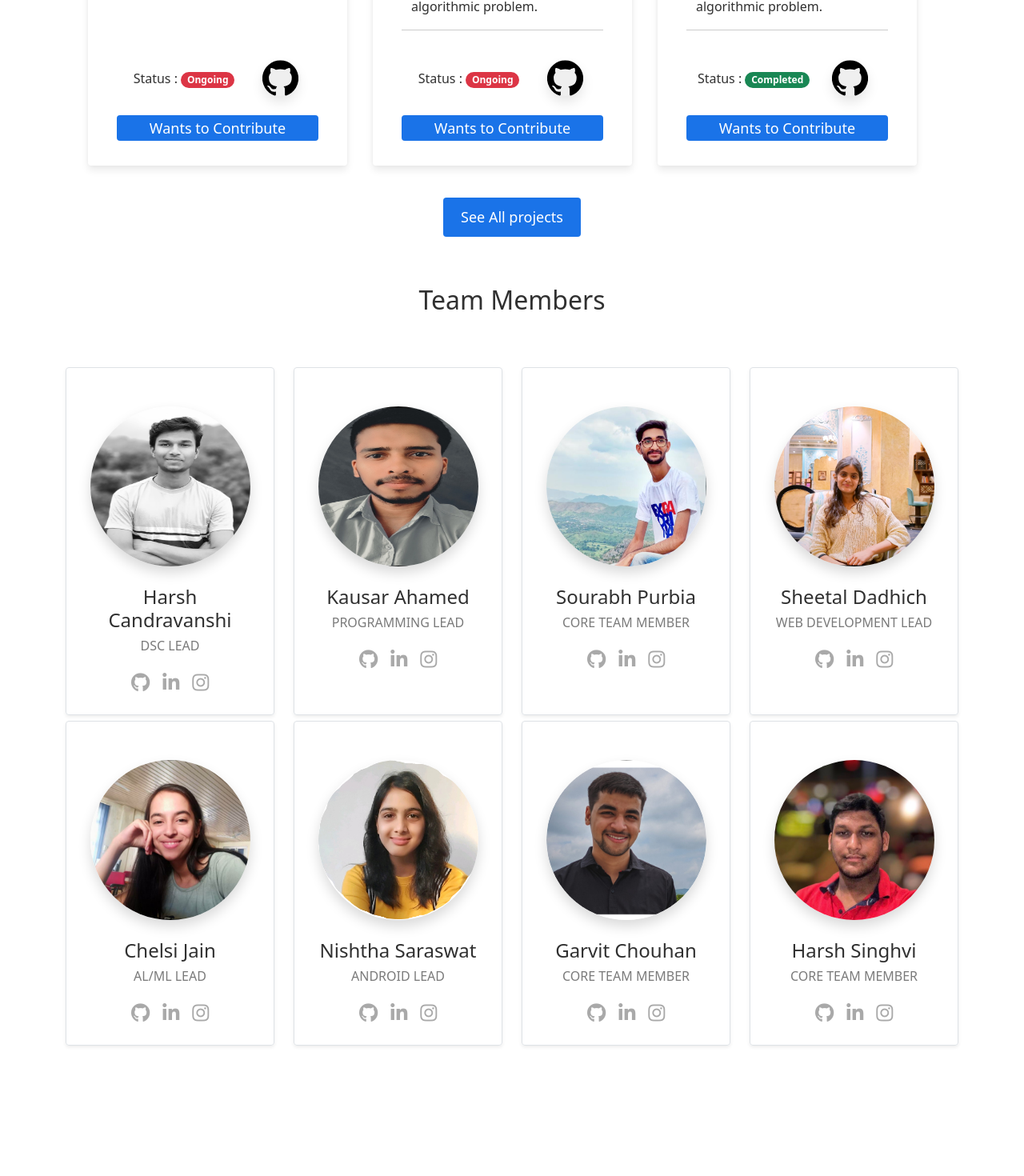
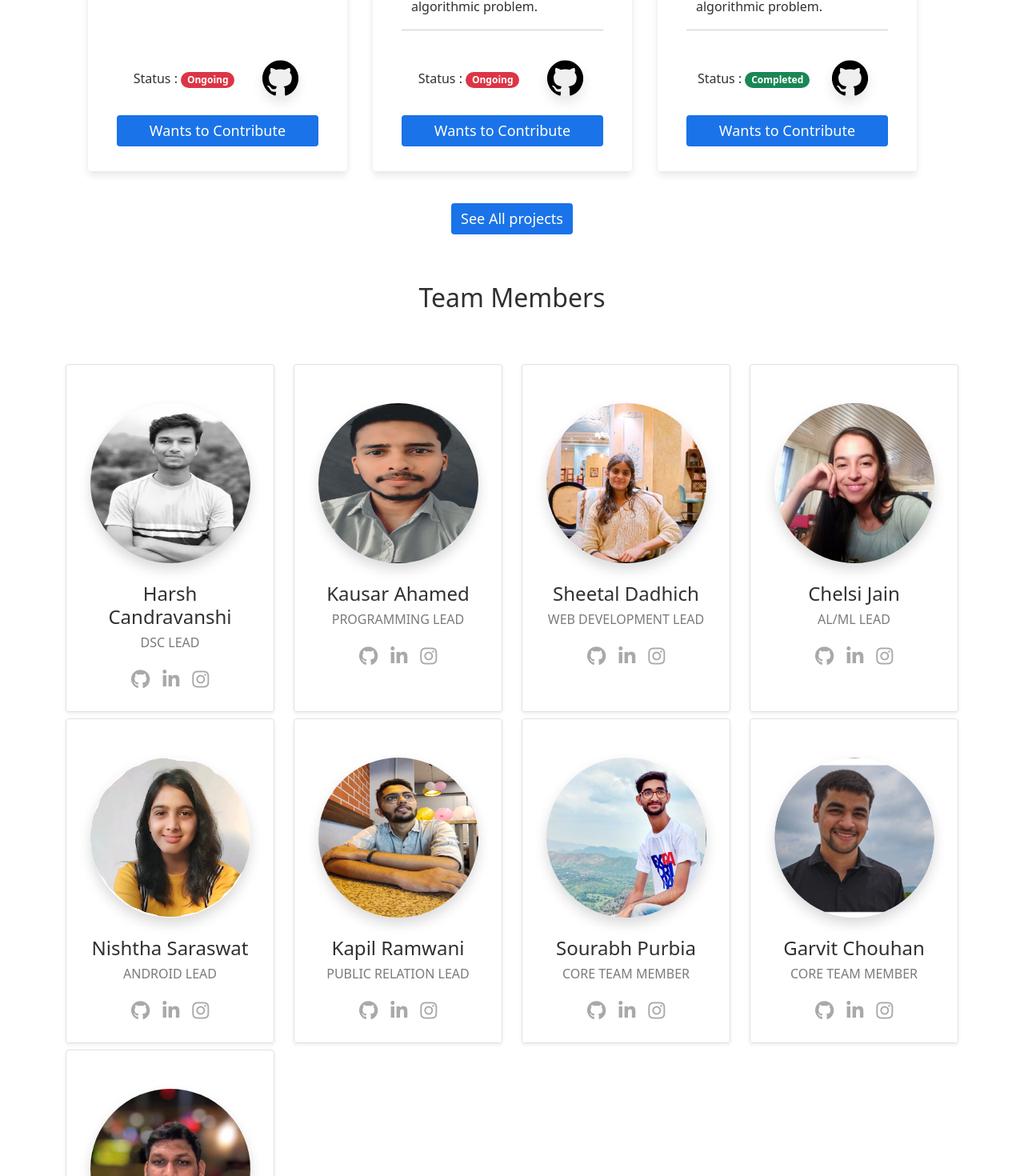
Before and after one commit to GDSC-CTAE/dscctae, a React (Create React App) app: page / in a window 1280 px wide. Shown: the part 2994-4464 px from the top of the page at 80% size. Built offline with nearby package versions, Linux system fonts and the light colour scheme.

Commit message:
Link Error Solved

```diff
--- a/src/components/Events/Events.js
+++ b/src/components/Events/Events.js
@@ -44,9 +44,12 @@ function Events() {
                   </p>
                 </div>
                 <div className="col-12 ">
-                  <button className=" event-view-button rounded p-1">
+                  <a
+                    className="btn event-view-button rounded p-1"
+                    href={events.link}
+                  >
                     View More
-                  </button>
+                  </a>
                 </div>
                 <br />
                 <br />
--- a/src/components/Projects/Projects.js
+++ b/src/components/Projects/Projects.js
@@ -1,4 +1,4 @@
-import React ,{useEffect} from "react";
+import React, { useEffect } from "react";
 import "./Projects.css";
 import GitHubIcon from "@material-ui/icons/GitHub";
 import { projectData } from "../../data/projectsData";
@@ -7,8 +7,8 @@ import "aos/dist/aos.css";
 
 function Project() {
   useEffect(() => {
-    Aos.init({duration:1000})
-  }, [])
+    Aos.init({ duration: 1000 });
+  }, []);
   return (
     <div className=" projects " id="projects">
       <div className="container">
@@ -26,7 +26,7 @@ function Project() {
                 <h3>{projects.title}</h3>
                 <div className="row justify-content-center h-100">
                   <div className="col-xs-12 mt-3 project-description ">
-                      {projects.description}
+                    {projects.description}
                   </div>
                   <hr className="" />
                   <div className="col-xs-12 align-self-end ">
@@ -57,24 +57,28 @@ function Project() {
                     </div>
                     <br />
                     <div className="row">
-                      <button className="contribute-button rounded">
+                      <a
+                        className="contribute-button rounded btn"
+                        href={projects.link}
+                      >
                         Wants to Contribute
-                      </button>
+                      </a>
                     </div>
                     <br />
                   </div>
-
                 </div>
-
               </div>
             );
           })}
         </div>
         <br />
         <div>
-          <button className="contribute-button rounded ">
+          <a
+            className="contribute-button rounded btn"
+            href="https://github.com/GDSC-CTAE"
+          >
             See All projects
-          </button>
+          </a>
         </div>
       </div>
     </div>
--- a/src/components/TeamMember/TeamMember.js
+++ b/src/components/TeamMember/TeamMember.js
@@ -1,12 +1,12 @@
-import React , {useEffect} from "react";
+import React, { useEffect } from "react";
 import "./TeamMember.css";
 import { teamData } from "../../data/teamData";
 import Aos from "aos";
 import "aos/dist/aos.css";
 function TeamMembers() {
   useEffect(() => {
-    Aos.init({duration:1000})
-  }, [])
+    Aos.init({ duration: 1000 });
+  }, []);
   return (
     <div className=" teamMember" id="team">
       <div className="container" id="team">
@@ -15,10 +15,14 @@ function TeamMembers() {
         </div>
         <br />
         <br />
-        <div className="row " >
+        <div className="row ">
           {teamData.map((member, index) => {
             return (
-              <div className="col-lg-3 col-sm mb-2 line" key={index} data-aos="flip-right">
+              <div
+                className="col-lg-3 col-sm mb-2 line"
+                key={index}
+                data-aos="flip-right"
+              >
                 <div className="border h-100 shadow-sm pt-5 rounded image-conatiner">
                   <div className="text-center">
                     <div className="img-hover-zoom img-hover-zoom--colorize">
@@ -42,13 +46,22 @@ function TeamMembers() {
                       <div>
                         <ul className="list-inline">
                           <li className="list-inline-item m-2">
-                            <i className="fab fa-github "></i>
+                            <a href={member.githubLink}>
+                              {" "}
+                              <i className="fab fa-github "></i>
+                            </a>
                           </li>
                           <li className="list-inline-item m-2">
-                            <i className="fab fa-linkedin-in"></i>
+                            <a href={member.linkedinLink}>
+                              {" "}
+                              <i className="fab fa-linkedin-in"></i>
+                            </a>
                           </li>
                           <li className="list-inline-item m-2">
-                            <i className="fab fa-instagram"></i>
+                            <a href={member.instagramLink}>
+                              {" "}
+                              <i className="fab fa-instagram"></i>
+                            </a>
                           </li>
                         </ul>
                       </div>
--- a/src/data/projectsData.js
+++ b/src/data/projectsData.js
@@ -1,6 +1,6 @@
 export const projectData = [
   {
-    title: "DSCCTAAE-CMS",
+    title: "DSCCTAE-CMS",
     description:
       "Club Management Portal: A tool that can manage all the things related to DSC in any college.",
     status: "false",
--- a/src/data/teamData.js
+++ b/src/data/teamData.js
@@ -1,4 +1,5 @@
 import HarshChandravanshi from "../assets/team/HarshChandravanshi.jpeg";
+import KapilRamwani from "../assets/team/KapilRamwani.jpeg";
 import ChelsiJain from "../assets/team/ChelsiJain.jpg";
 import KausarAhamed from "../assets/team/KausarAhamed.jpg";
 import SheetalDhadhich from "../assets/team/SheetalDadhich.jpg";
@@ -12,7 +13,7 @@ export const teamData = [
     name: "Harsh Candravanshi",
     post: "Dsc Lead",
     linkedinLink: "https://www.linkedin.com/in/harsh-chandravanshi-74571b172/",
-    githubLink: "https://www.linkedin.com/in/harsh-chandravanshi-74571b172/",
+    githubLink: "https://github.com/harsh0620",
     instagramLink: "https://www.instagram.com/harshchandravanshi/",
     img: HarshChandravanshi,
   },
@@ -23,14 +24,6 @@ export const teamData = [
     githubLink: "https://github.com/PIE-3",
     instagramLink: "https://www.instagram.com/ahamed_kausar/?hl=en",
     img: KausarAhamed,
-  },
-  {
-    name: "Sourabh Purbia",
-    post: "Core Team Member",
-    linkedinLink: "https://www.linkedin.com/in/sourabhpurbia/",
-    githubLink: "https://github.com/sourabhpurbia",
-    instagramLink: "https://www.instagram.com/sourabhpurbia/",
-    img: SourabhPurbia,
   },
   {
     name: "Sheetal Dadhich",
@@ -57,6 +50,22 @@ export const teamData = [
     img: NishthaSaraswat,
   },
   {
+    name: "Kapil Ramwani",
+    post: "Public Relation Lead",
+    linkedinLink: "https://www.linkedin.com/in/sourabhpurbia/",
+    githubLink: "https://github.com/sourabhpurbia",
+    instagramLink: "https://www.instagram.com/sourabhpurbia/",
+    img: KapilRamwani,
+  },
+  {
+    name: "Sourabh Purbia",
+    post: "Core Team Member",
+    linkedinLink: "https://www.linkedin.com/in/sourabhpurbia/",
+    githubLink: "https://github.com/sourabhpurbia",
+    instagramLink: "https://www.instagram.com/sourabhpurbia/",
+    img: SourabhPurbia,
+  },
+  {
     name: "Garvit Chouhan",
     post: "Core Team Member",
     linkedinLink: "",
```
Also changed, not shown: src/App.js (+3 -4 lines), src/assets/team/KapilRamwani.jpeg (added).
